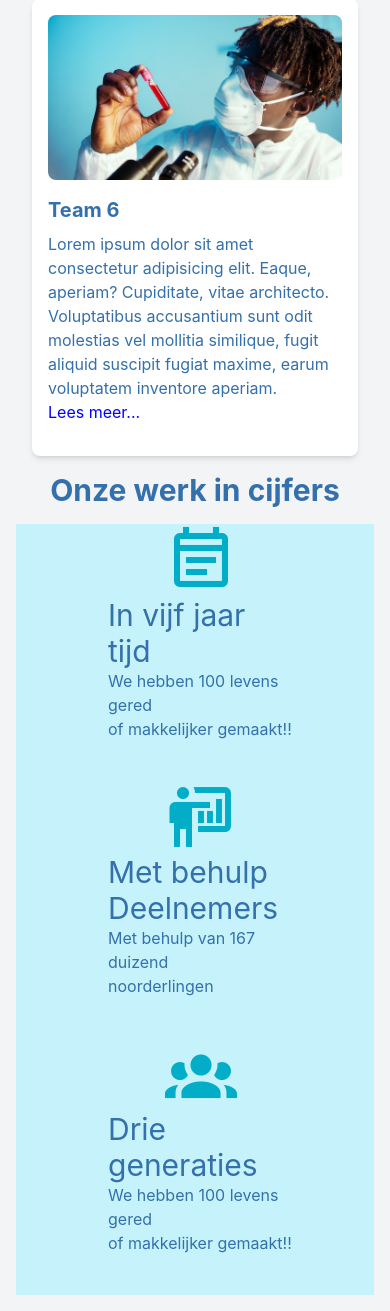
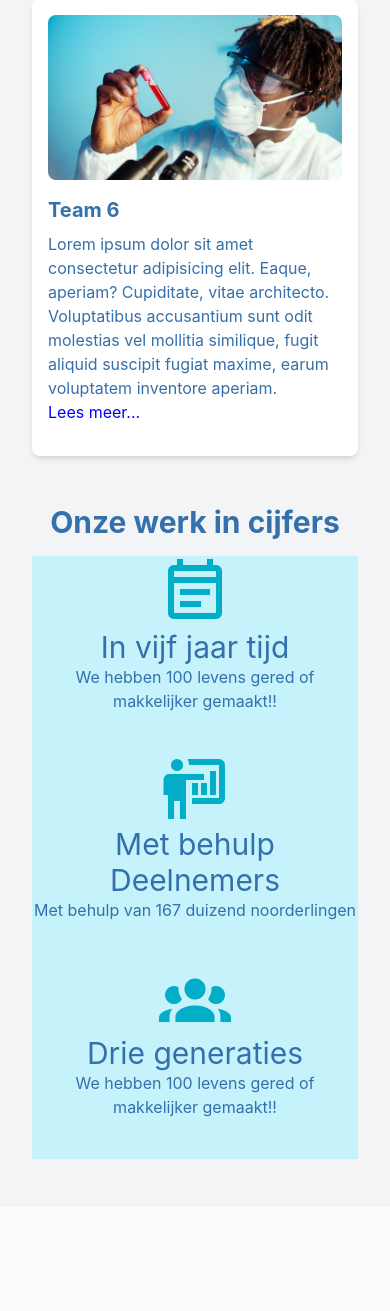
Before and after one commit to yamen22-dev/aletta-s, a PHP site: page /jaarboek.php in a window 390 px wide. Shown: the part 3176-4487 px from the top of the page. After the commit the page ends 4335 px from the top, so only its background shows below. Run offline with PHP 8.4, Linux system fonts and the light colour scheme; some libraries are stand-ins or nearby versions.

Commit message:
section in cijfers nu is responsive

```diff
--- a/jaarboek.php
+++ b/jaarboek.php
@@ -207,28 +207,29 @@
    </div>
 
    <!-- in cijfers section -->
-   <div>
+   <div class="py-8 px-4 sm:px-6 lg:px-8">
   <h2 class="text-3xl font-bold text-center my-4">Onze werk in cijfers</h2>
-    <div id="container-section-cijfers" class="flex md:flex-row flex-col justify-between px-20 py-15">
+  <div id="container-section-cijfers" class="flex flex-col md:flex-row md:justify-between">
     <!-- in vijf jaar tijd -->
-        <div class="flex flex-col ml-3 mb-10">
-            <span class="mdi mdi-calendar-text-outline md:text-9xl text-7xl text-center"></span>
-            <h3 class="text-3xl ">In vijf jaar tijd</h3>
-            <p>We hebben 100 levens gered <br> of makkelijker gemaakt!!</p>
+    <div class="flex flex-col mb-10 md:ml-3 text-center">
+      <span class="mdi mdi-calendar-text-outline text-7xl md:text-9xl text-center"></span>
+      <h3 class="text-3xl">In vijf jaar tijd</h3>
+      <p>We hebben 100 levens gered of makkelijker gemaakt!!</p>
     </div>
     <!-- drie generaties -->
-        <div class="flex flex-col ml-3 mb-10">
-            <span class="mdi mdi-human-male-board-poll md:text-9xl text-7xl text-center"></span>
-            <h3 class="text-3xl">Met behulp <br> Deelnemers</h3>
-            <p>Met behulp van 167 duizend <br> noorderlingen</p>
+    <div class="flex flex-col mb-10 md:ml-3 text-center">
+      <span class="mdi mdi-human-male-board-poll text-7xl md:text-9xl text-center"></span>
+      <h3 class="text-3xl">Met behulp Deelnemers</h3>
+      <p>Met behulp van 167 duizend noorderlingen</p>
     </div>
-        <div class="flex flex-col ml-3 mb-10">
-            <span class="mdi mdi-account-group md:text-9xl text-7xl text-center"></span>
+    <div class="flex flex-col mb-10 md:ml-3 text-center">
+      <span class="mdi mdi-account-group text-7xl md:text-9xl text-center"></span>
       <h3 class="text-3xl">Drie generaties</h3>
-            <p>We hebben 100 levens gered <br> of makkelijker gemaakt!!</p>
+      <p>We hebben 100 levens gered of makkelijker gemaakt!!</p>
     </div>
   </div>
 </div>
+
 
 
    </div>
```
Lines whose indentation alone changed are shown as unchanged.
